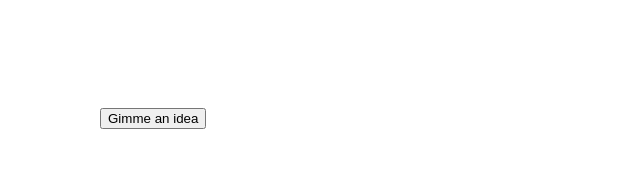
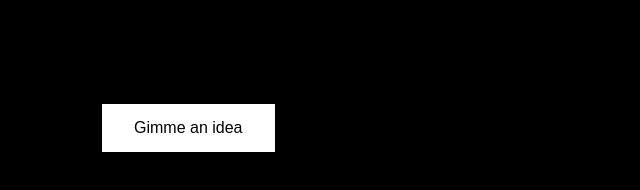
Before and after one commit to KathleenGriffin/DansListOfThingsToDo, a plain HTML site: page index.html in a window 1280 px wide. Shown: the whole page, without its empty margins (0-640 px from the left). Drawn offline with Linux system fonts and the light colour scheme.

Commit message:
Update main.css

```diff
--- a/main.css
+++ b/main.css
@@ -3,5 +3,25 @@
 body{
     margin-top: 100px;
     margin-left: 100px;
-     font: 25px arial, sans-serif;
+    margin-right: 100px;
+    background-color: #000000;
+
 }
+
+p {
+  font: italic bold 100px futura, sans-serif;
+     background-color: #FF0000;
+     color: #FFFFFF;
+}
+
+button {
+  background-color: #FFFF;
+  border: none;
+  color: black;
+  padding: 15px 32px;
+  text-align: center;
+  display: inline-block;
+  font-size: 16px;
+  margin: 4px 2px;
+  cursor: pointer;
+}
```
